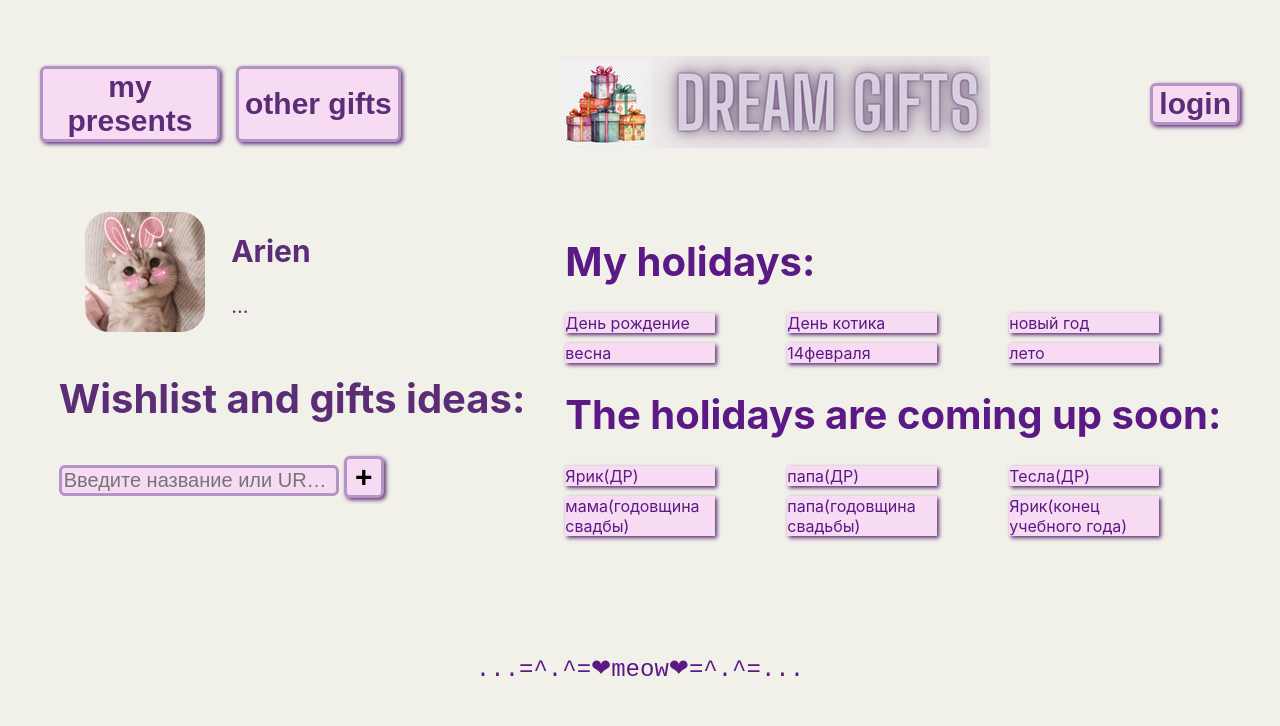
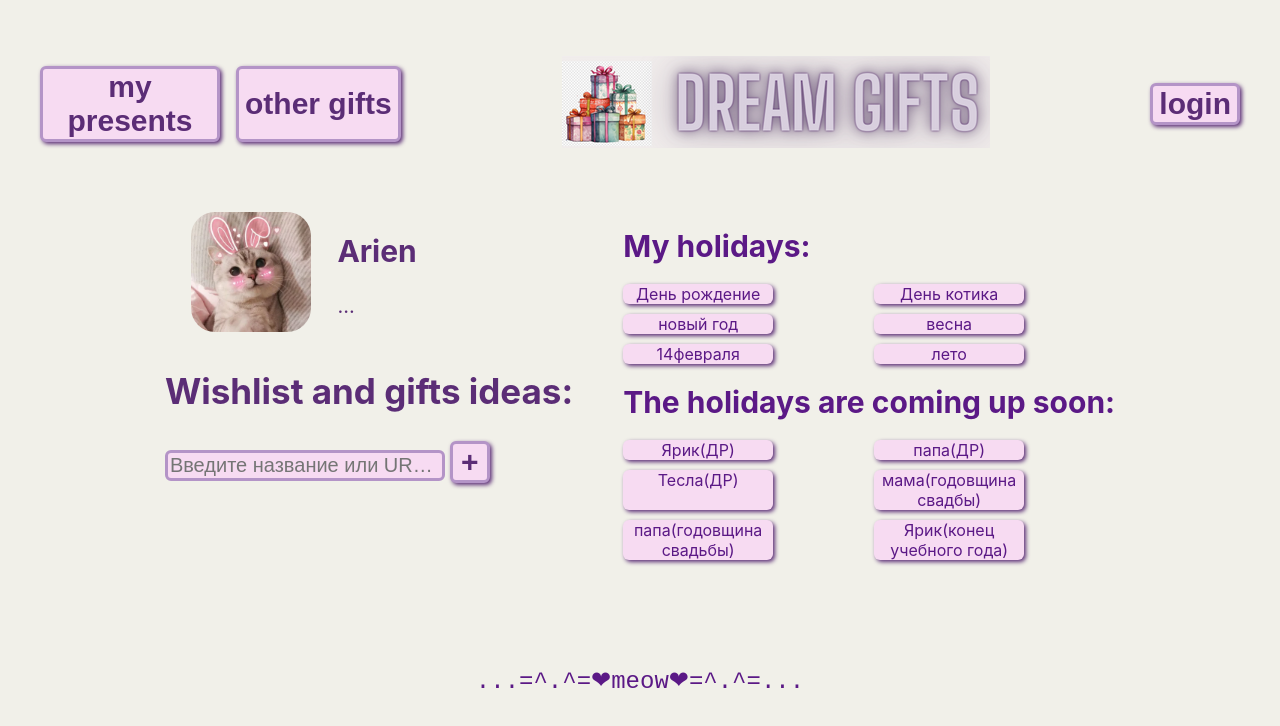
Before and after one commit to ArienI/dream-gifts, a React (Create React App) app: page / in a window 1280 px wide. Shown: the top 726 px of the page. Built offline with nearby package versions, Linux system fonts and the light colour scheme.

Commit message:
feat: text

```diff
--- a/src/components/Main/Holidays/MyHolidays/MyHolidays.module.css
+++ b/src/components/Main/Holidays/MyHolidays/MyHolidays.module.css
@@ -8,9 +8,13 @@
   max-width: 150px;
   box-shadow: 2px 2px 4px #5b2d76;
   background-color: #f7dbf2;
+  border-radius: 6px;
+  text-align: center;
+  overflow: hidden;
+  text-overflow: ellipsis;
 }
 
 .title {
-  font-size: 40px;
+  font-size: 30px;
   font-weight: bold;
 }
--- a/src/components/Main/Holidays/SoonHolidays/SoonHolidays.module.css
+++ b/src/components/Main/Holidays/SoonHolidays/SoonHolidays.module.css
@@ -8,9 +8,13 @@
   max-width: 150px;
   box-shadow: 2px 2px 4px #5b2d76;
   background-color: #f7dbf2;
+  border-radius: 6px;
+  text-align: center;
+  overflow: hidden;
+  text-overflow: ellipsis;
 }
 
 .title {
-  font-size: 40px;
+  font-size: 30px;
   font-weight: bold;
 }
--- a/src/components/Main/Info/Wishlist/Wishlist.module.css
+++ b/src/components/Main/Info/Wishlist/Wishlist.module.css
@@ -24,7 +24,7 @@
 }
 
 .title {
-  font-size: 40px;
+  font-size: 35px;
   font-weight: bold;
 }
 
@@ -51,6 +51,7 @@
   box-shadow: 2px 2px 4px #5b2d76;
   font-weight: bold;
   margin-left: 5px;
+  color: #5b2d76;
 }
 
 .btn:active {
--- a/src/components/Main/Main.module.css
+++ b/src/components/Main/Main.module.css
@@ -2,6 +2,6 @@
   max-height: 912px;
   display: flex;
   justify-content: center;
-  align-items: center;
-  gap: 40px;
+  align-items: flex-start;
+  gap: 50px;
 }
```
